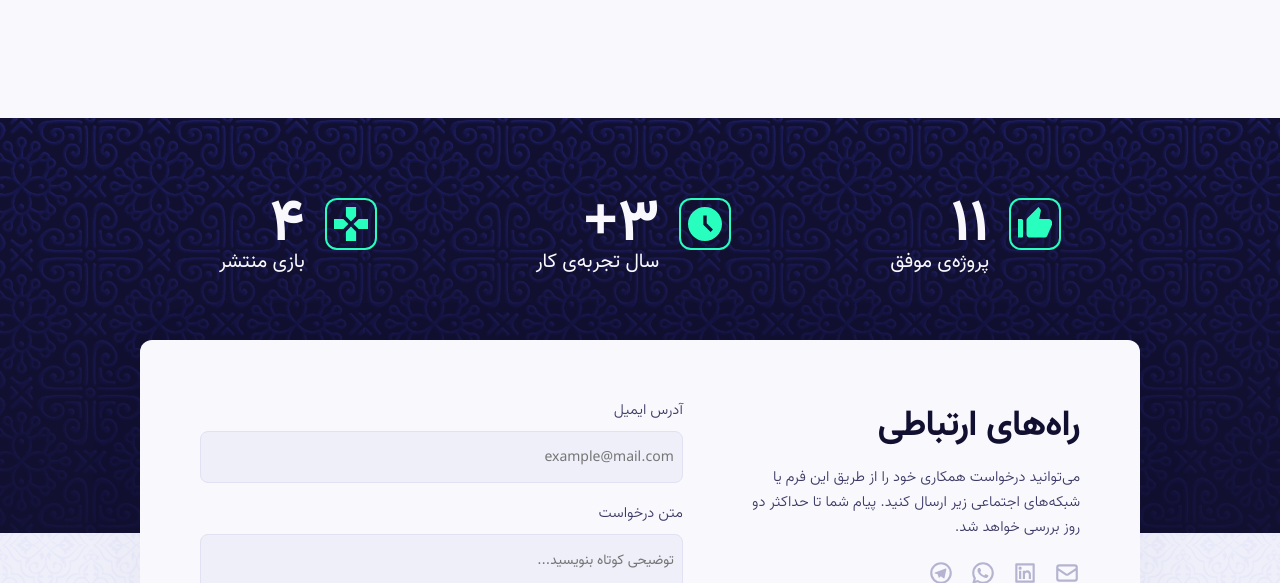
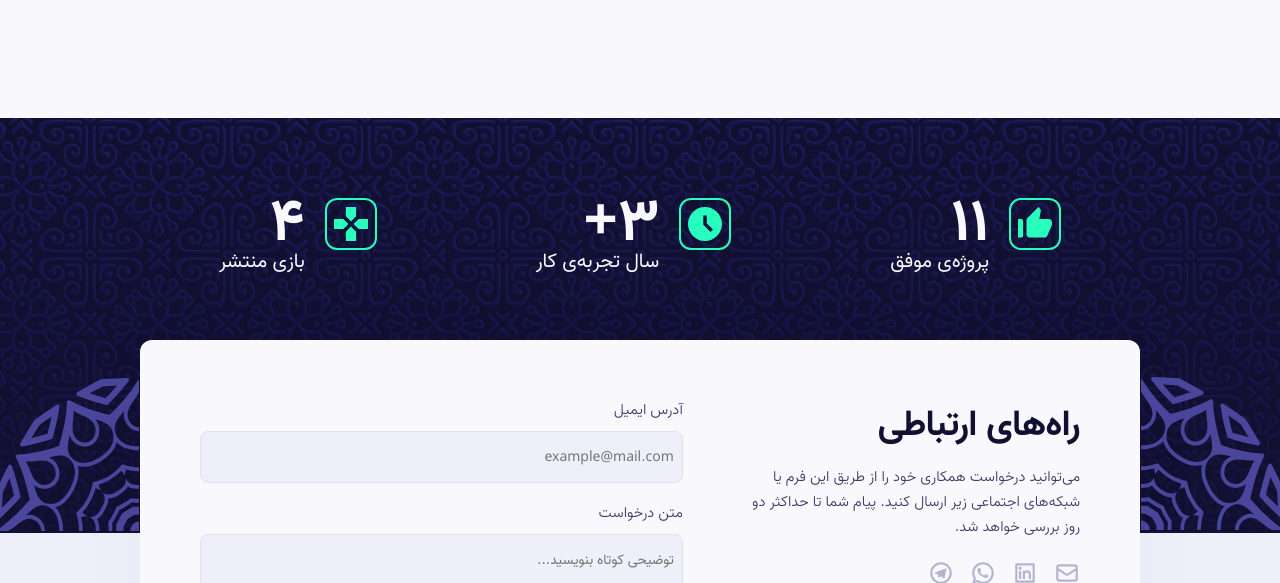
Before and after one commit to aminthemar/aminthemar-portfolio, a React (Create React App) app: page / in a window 1280 px wide. Shown: the part 4373-4956 px from the top of the page. Built offline with nearby package versions, Linux system fonts and the light colour scheme.

Commit message:
Mandala-2 added

```diff
--- a/src/containers/Contacts/Contacts.scss
+++ b/src/containers/Contacts/Contacts.scss
@@ -2,7 +2,7 @@
     position: relative;
     overflow: hidden;
     width: 100%;
-    background: url('../../assets/persian-pattern.png') repeat;
+    // background: url('../../assets/persian-pattern.png') repeat;
     background-color: var(--bg-lightmode-color);
 
     .section_pad {
@@ -22,6 +22,29 @@
     background: linear-gradient(transparent, var(--black-color) 140%), url('../../assets/hero/lines.png') repeat;
     background-color: var(--black-color);
     background-position: top center;
+
+    @media screen and (min-width: 1080px) {
+        &::before {
+            content: "";
+            position: absolute;
+            width: 9rem;
+            height: 100%;
+            left: calc(50% - 501px - 9rem);
+            bottom: 2px;
+            background: url('../../assets/contacts/mandala-2.svg') center bottom no-repeat;
+        }
+
+        &::after {
+            content: "";
+            position: absolute;
+            width: 9rem;
+            height: 100%;
+            right: calc(50% - 501px - 9rem);
+            bottom: 2px;
+            transform: scaleX(-1);
+            background: url('../../assets/contacts/mandala-2.svg') center bottom no-repeat;
+        }
+    }
 }
 
 .app__contacts-stats {
--- a/src/containers/Edu/Edu.jsx
+++ b/src/containers/Edu/Edu.jsx
@@ -22,7 +22,7 @@ const Edu = () => {
       .then(data => {
         setEdus(data.content);
         setLoading(false);
-        setTimeout(() => calcHeight(first_items), 700);
+        setTimeout(() => calcHeight(first_items), 1200);
       })
       .catch(err => {
         console.error(err);
```
Also changed, not shown: src/assets/contacts/mandala-2.svg (added), src/assets/works/section-blob.svg.
